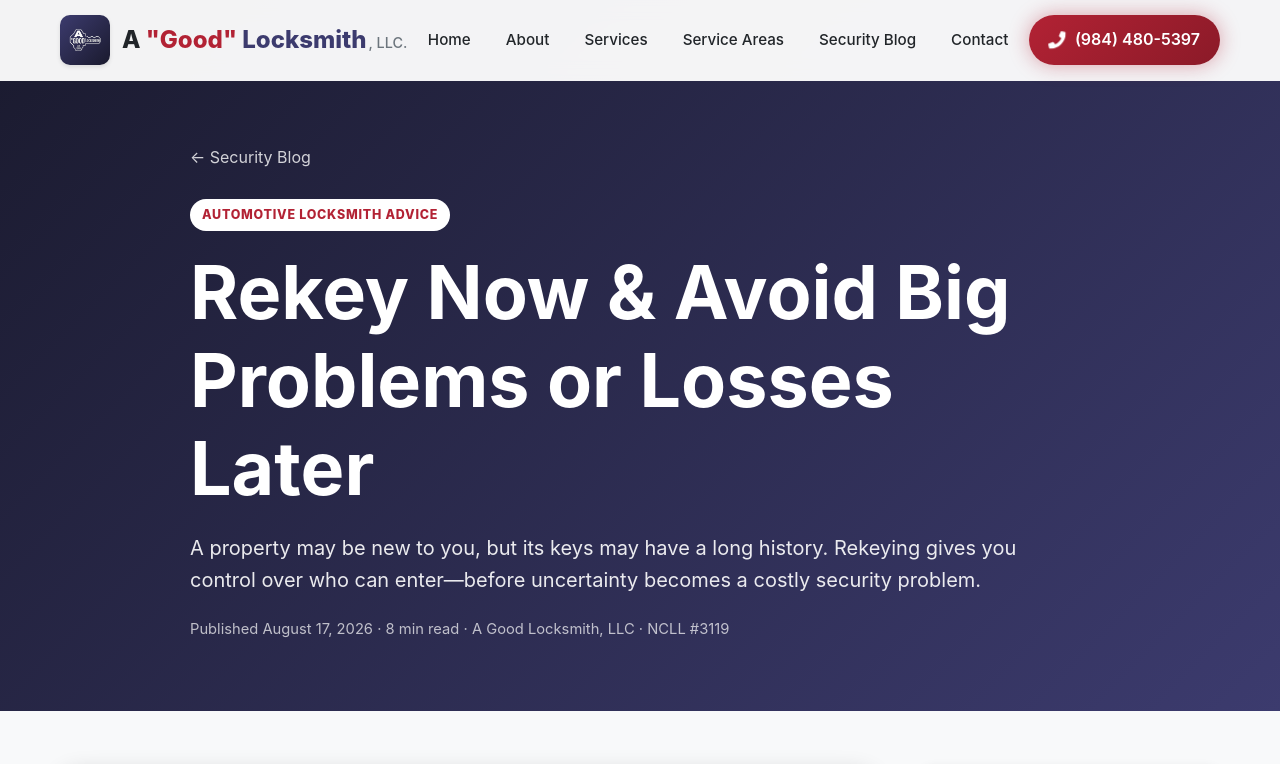
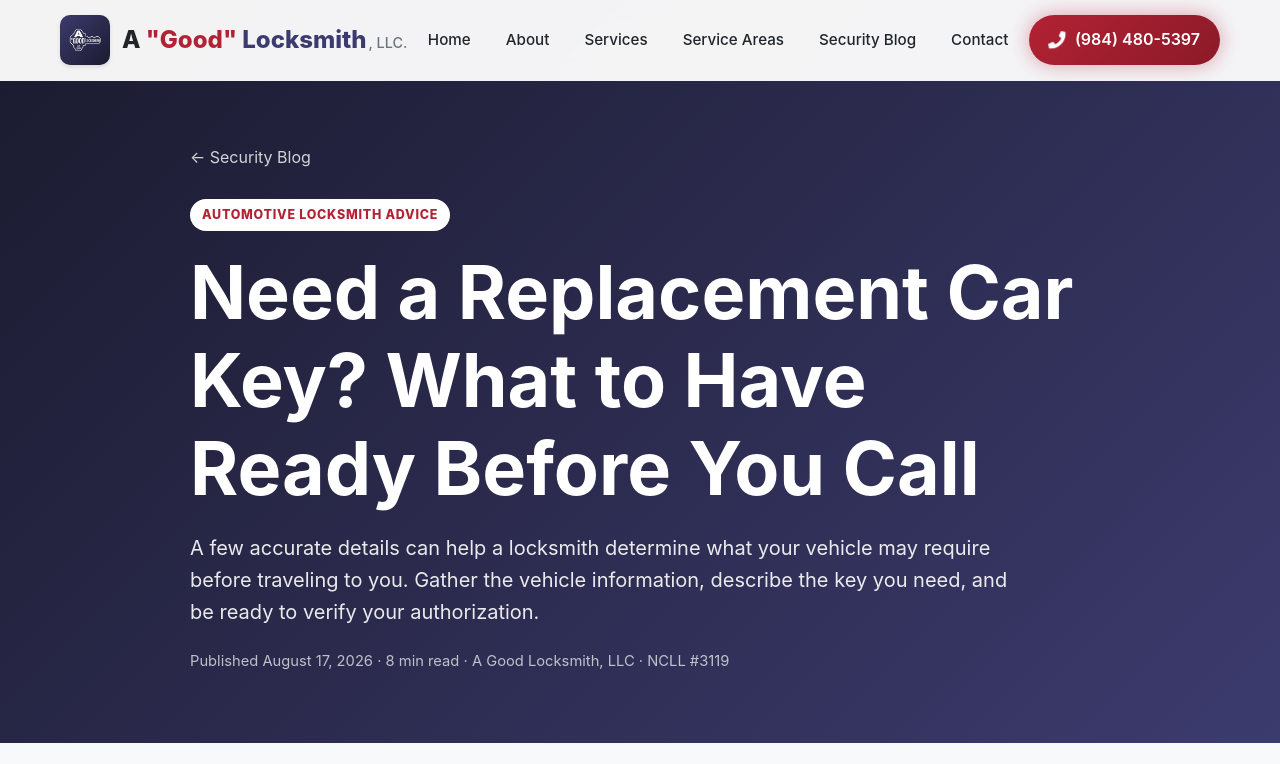
Before and after one commit to Definitely-Ai/Goodlocksmith, a React (Vite) app: page /blog/car-key-replacement-what-to-have-ready-nc in a window 1280 px wide. Shown: the top 764 px of the page. Built offline with nearby package versions, Linux system fonts and the light colour scheme.

Commit message:
Route car key replacement guide

```diff
--- a/src/pages/BlogPostPage.jsx
+++ b/src/pages/BlogPostPage.jsx
@@ -7,6 +7,7 @@ import ProfessionalLocksmithPost from './ProfessionalLocksmithPost';
 import DoorSecurityPost from './DoorSecurityPost';
 import CarLockoutSafetyPost from './CarLockoutSafetyPost';
 import SmartLockGuidePost from './SmartLockGuidePost';
+import CarKeyReplacementGuidePost from './CarKeyReplacementGuidePost';
 import { getBlogPost } from '../data/blogPosts';
 import { phoneLink } from '../data/cities';
 import './Blog.css';
@@ -86,6 +87,10 @@ const BlogPostPage = () => {
 
   if (post.slug === 'smart-lock-vs-traditional-deadbolt-nc') {
     return <SmartLockGuidePost post={post} />;
+  }
+
+  if (post.slug === 'car-key-replacement-what-to-have-ready-nc') {
+    return <CarKeyReplacementGuidePost post={post} />;
   }
 
   return (
```
